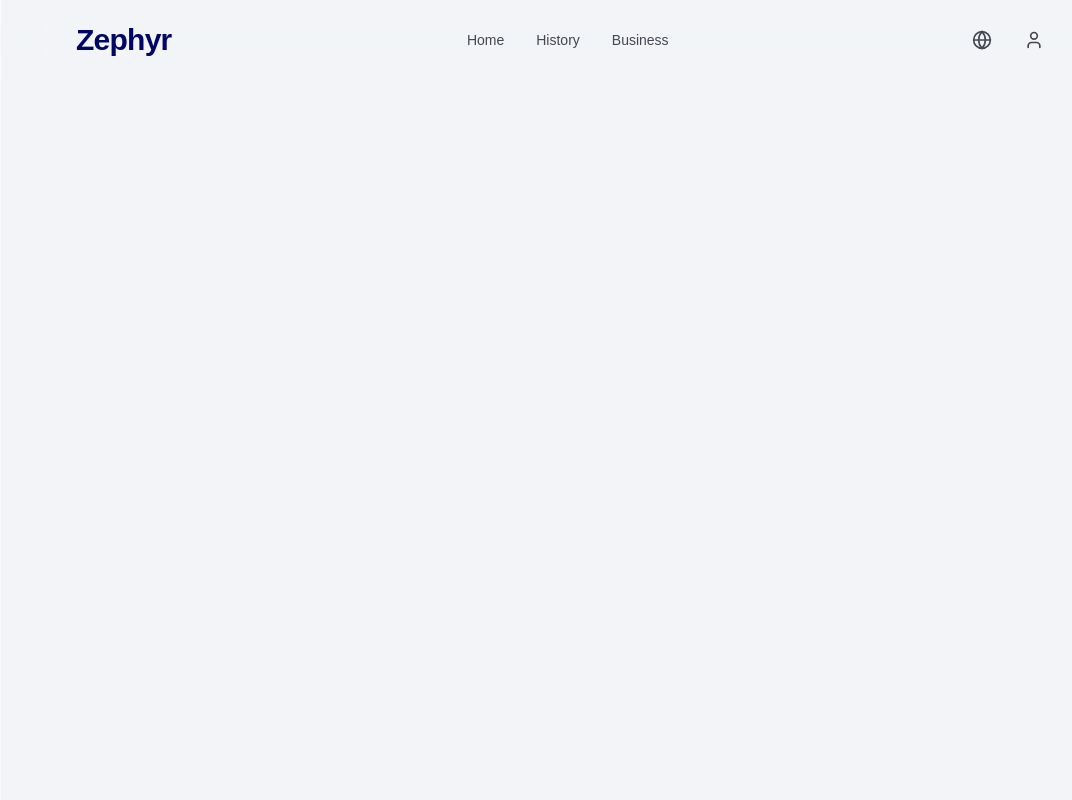
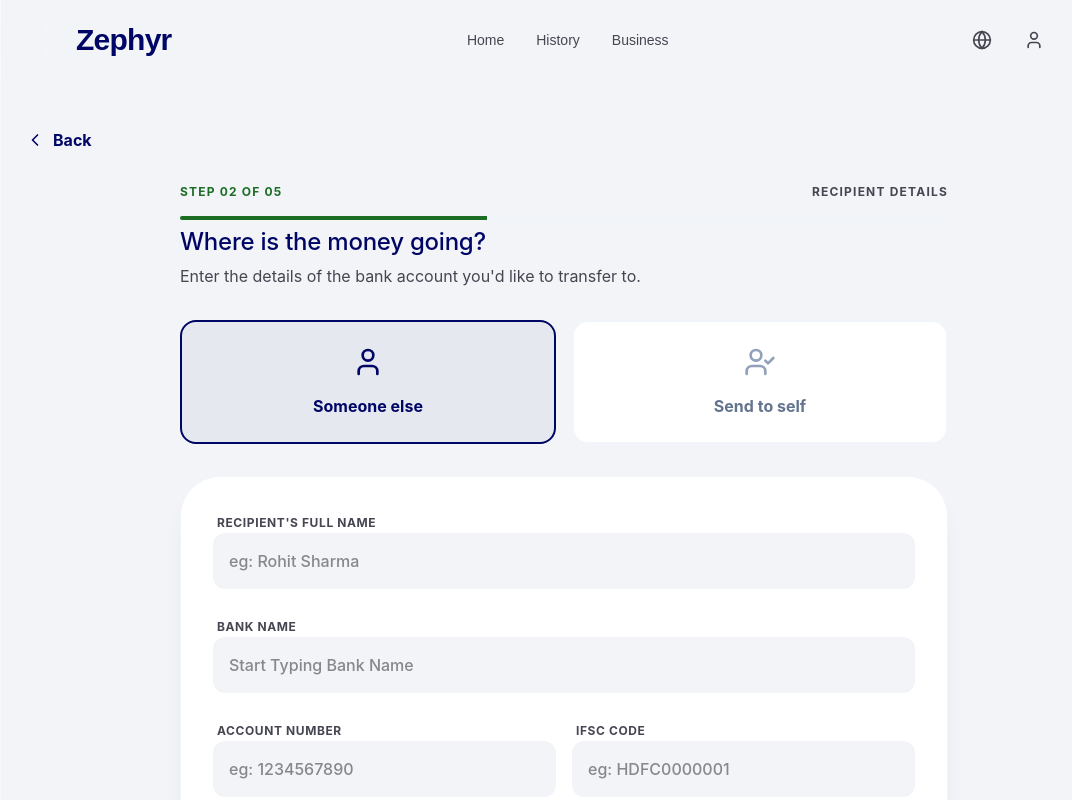
Before and after one commit to Abhijadhav03/Zephyr, a React (Vite) app: page / in a window 1280 px wide. Both pictures are taken after a click on the button "Send Money Now". Shown: the top 800 px of the page, without its empty margins (76-1148 px from the left). Built offline with nearby package versions, Linux system fonts and the light colour scheme; no server answers.

Commit message:
feat: implement transfer flow with recipient details component

```diff
--- a/src/App.tsx
+++ b/src/App.tsx
@@ -3,6 +3,9 @@
 import { Hero } from './components/layout/features/Hero'
 import { motion } from 'framer-motion'
 import { useTransferFlow } from './hooks/useTransferFlow'
+import { ChevronLeft } from 'lucide-react'
+import { Reciepientdetails } from './components/layout/features/transfer/Reciepientdetails'
+import { Paymentmethod } from './components/layout/features/transfer/Paymentmethod'
 function App() {
 
   const {
@@ -38,6 +41,35 @@
 
           </motion.div>
         )}
+        {step > 1 && step < 6 && (
+          <div className="py-12 px-6">
+            <div className="max-w-7xl mx-auto">
+              {step < 5 && (
+                <button
+                  onClick={handleBack}
+                  className="flex items-center gap-2 text-primary font-bold mb-8 hover:gap-3 transition-all"
+                >
+                  <ChevronLeft size={20} />
+                  Back
+                </button>
+              )}
+              {step === 2 && (
+                <Reciepientdetails
+                  data={transferData}
+                  onNext={handleNext}
+                  onBack={handleBack}
+                />
+              )}
+              {step === 3 && (
+                <Paymentmethod
+                  data={transferData}
+                  onNext={handleNext}
+                  onBack={handleBack}
+                />
+              )}
+            </div>
+          </div>
+        )}
       </motion.div>
     </div>
   )
--- /dev/null
+++ b/src/components/layout/features/transfer/Paymentmethod.tsx
@@ -0,0 +1,9 @@
+import type { TransferData } from "../../../../types";
+
+export function Paymentmethod({ onNext, onBack, data }: { onNext: (data: Partial<TransferData>) => void, onBack: () => void, data: Partial<TransferData> }) {
+    return (
+        <div>
+            <h1>Payment Method</h1>
+        </div>
+    )
+}
--- /dev/null
+++ b/src/components/layout/features/transfer/Reciepientdetails.tsx
@@ -0,0 +1,143 @@
+import { ShieldCheck, User, UserCheck } from "lucide-react";
+import { cn } from "../../../../lib/utils";
+import type { TransferData } from "../../../../types";
+import { motion } from "framer-motion";
+import React, { useState } from "react";
+
+interface ReciepientdetailsProps {
+    onNext: (data: Partial<TransferData>) => void;
+    onBack: () => void;
+    data?: Partial<TransferData>
+}
+
+export function Reciepientdetails({ onNext, onBack, data }: ReciepientdetailsProps) {
+    const [type, setType] = React.useState<'someone' | 'self'>('someone');
+    const [recipientName, setRecipientName] = React.useState<string>(data?.recipientName || '');
+    const [bankName, setBankName] = React.useState<string>(data?.bankName || '');
+    const [ifscCode, setIfscCode] = React.useState<string>(data?.ifscCode || '');
+    const [reason, setReason] = React.useState(data?.reason || 'Family Support');
+    const [accountNumber, setAccountNumber] = React.useState<string>(data?.accountNumber || '');
+    const reasons = ['Family Support', 'Property Purchase', 'Investment', 'Gift', 'Other'];
+    console.log(data);
+    // console.log(type, recipientName, bankName, ifscCode, reason, accountNumber);
+    return (
+        <motion.div
+            initial={{ opacity: 0, x: 20 }}
+            animate={{ opacity: 1, x: 0 }}
+            className="max-w-3xl mx-auto space-y-8"
+        >
+            <div className="space-y-2 text-center md:text-left">
+                <div className="flex items-center justify-between mb-4">
+                    <span className="text-xs font-bold text-secondary uppercase tracking-widest">Step 02 of 05</span>
+                    <span className="text-xs font-bold text-on-surface-variant uppercase tracking-widest">Recipient Details</span>
+                </div>
+                <div className="h-1 w-full bg-slate-100 rounded-full overflow-hidden">
+                    <div className="h-full bg-secondary w-2/5 transition-all duration-500"></div>
+                </div>
+                <h2 className="text-4xl font-black text-primary font-headline mt-8">Where is the money going?</h2>
+                <p className="text-on-surface-variant">Enter the details of the bank account you'd like to transfer to.</p>
+            </div>
+
+
+            <div className="grid grid-cols-1 md:grid-cols-2 gap-4">
+                <button
+                    onClick={() => setType('someone')}
+                    className={cn(
+                        "p-6 rounded-2xl border-2 transition-all flex flex-col items-center gap-4",
+                        type === 'someone' ? "border-primary bg-primary/5" : "border-slate-100 bg-white hover:border-slate-200"
+                    )}
+                >
+                    <User className={cn("w-8 h-8", type === 'someone' ? "text-primary" : "text-slate-400")} />
+                    <span className={cn("font-bold", type === 'someone' ? "text-primary" : "text-slate-500")}>Someone else</span>
+                </button>
+                <button
+                    onClick={() => setType('self')}
+                    className={cn(
+                        "p-6 rounded-2xl border-2 transition-all flex flex-col items-center gap-4",
+                        type === 'self' ? "border-primary bg-primary/5" : "border-slate-100 bg-white hover:border-slate-200"
+                    )}
+                >
+                    <UserCheck className={cn("w-8 h-8", type === 'self' ? "text-primary" : "text-slate-400")} />
+                    <span className={cn("font-bold", type === 'self' ? "text-primary" : "text-slate-500")}>Send to self</span>
+                </button>
+            </div>
+
+            <div className="bg-white rounded-[2.5rem] p-8 shadow-xl shadow-primary/5 border border-slate-100 space-y-6">
+                <div className="space-y-2">
+                    <label className="text-xs font-bold text-on-surface-variant uppercase tracking-wider px-1">Recipient's Full Name</label>
+                    <input type="text" placeholder="eg: Rohit Sharma"
+                        value={recipientName}
+                        onChange={(e) => setRecipientName(e.target.value)}
+                        className="w-full bg-surface-container-low border-none rounded-xl p-4 focus:ring-2 focus:ring-primary/20 transition-all font-medium"
+                    />
+                </div>
+                <div className="space-y-2">
+                    <label className="text-xs font-bold text-on-surface-variant uppercase tracking-wider px-1">Bank Name</label>
+                    <input type="text" placeholder="Start Typing Bank Name"
+                        value={bankName}
+                        onChange={(e) => setBankName(e.target.value)}
+                        className="w-full bg-surface-container-low border-none rounded-xl p-4 focus:ring-2 focus:ring-primary/20 transition-all font-medium"
+                    />
+                </div>
+
+                <div className="flex gap-4">
+
+                    <div className="space-y-2 flex-1">
+                        <label className="text-xs font-bold text-on-surface-variant uppercase tracking-wider px-1">Account Number</label>
+                        <input type="text" placeholder="eg: 1234567890"
+                            value={accountNumber}
+                            onChange={(e) => setAccountNumber(e.target.value)}
+                            className="w-full bg-surface-container-low border-none rounded-xl p-4 focus:ring-2 focus:ring-primary/20 transition-all font-medium"
+                        />
+                    </div>
+                    <div className="space-y-2 flex-1">
+                        <label className="text-xs font-bold text-on-surface-variant uppercase tracking-wider px-1">IFSC Code</label>
+                        <input type="text" placeholder="eg: HDFC0000001"
+                            value={ifscCode}
+                            onChange={(e) => setIfscCode(e.target.value)}
+                            className="w-full bg-surface-container-low border-none rounded-xl p-4 focus:ring-2 focus:ring-primary/20 transition-all font-medium"
+                        />
+                    </div>
+
+                </div>
+
+                <div className="space-y-4">
+                    <label className="text-xs font-bold text-on-surface-variant uppercase tracking-wider px-1">Reason for Transfer</label>
+                    <div className="flex flex-wrap gap-2">
+                        {reasons.map((r) => (
+                            <button
+                                key={r}
+                                onClick={() => setReason(r)}
+                                className={cn(
+                                    "px-4 py-2 rounded-full text-sm font-bold transition-all",
+                                    reason === r ? "bg-primary text-white" : "bg-surface-container-high text-on-surface-variant hover:bg-slate-200"
+                                )}
+                            >
+                                {r}
+                            </button>
+                        ))}
+                    </div>
+                </div>
+
+                <div className="bg-secondary/5 border border-secondary/10 rounded-2xl p-4 flex gap-4 items-start">
+                    <ShieldCheck className="text-secondary shrink-0" size={24} />
+                    <div className="space-y-1">
+                        <h4 className="text-sm font-bold text-secondary">Institutional Grade Security</h4>
+                        <p className="text-xs text-on-surface-variant">These details will be encrypted and stored securely for your future convenience.</p>
+                    </div>
+                </div>
+
+                <div className="flex items-center justify-between pt-4">
+                    <button onClick={onBack} className="text-primary font-bold hover:underline">Go Back</button>
+                    <button
+                        onClick={() => onNext({ recipientName, bankName, accountNumber, ifscCode, reason })}
+                        className="bg-primary text-white px-10 py-4 rounded-xl font-bold shadow-lg shadow-primary/20 hover:scale-[1.02] transition-all"
+                    >
+                        Continue to Payment
+                    </button>
+                </div>
+
+            </div>
+        </motion.div>
+    )
+}
--- a/src/index.css
+++ b/src/index.css
@@ -1,4 +1,6 @@
 @import "tailwindcss";
+@import url('https://fonts.googleapis.com/css2?family=Manrope:wght@400;700;800&family=Inter:wght@400;500;600&display=swap');
+
 
 /* :root {
   --text: #6b6375;
@@ -116,8 +118,6 @@
   background: var(--code-bg);
 }
 
-@import "tailwindcss";
-@import url('https://fonts.googleapis.com/css2?family=Manrope:wght@400;700;800&family=Inter:wght@400;500;600&display=swap');
 
 @theme {
   --font-headline: "Manrope", sans-serif;
```
Also changed, not shown: src/types.ts (line endings or trailing spaces).
